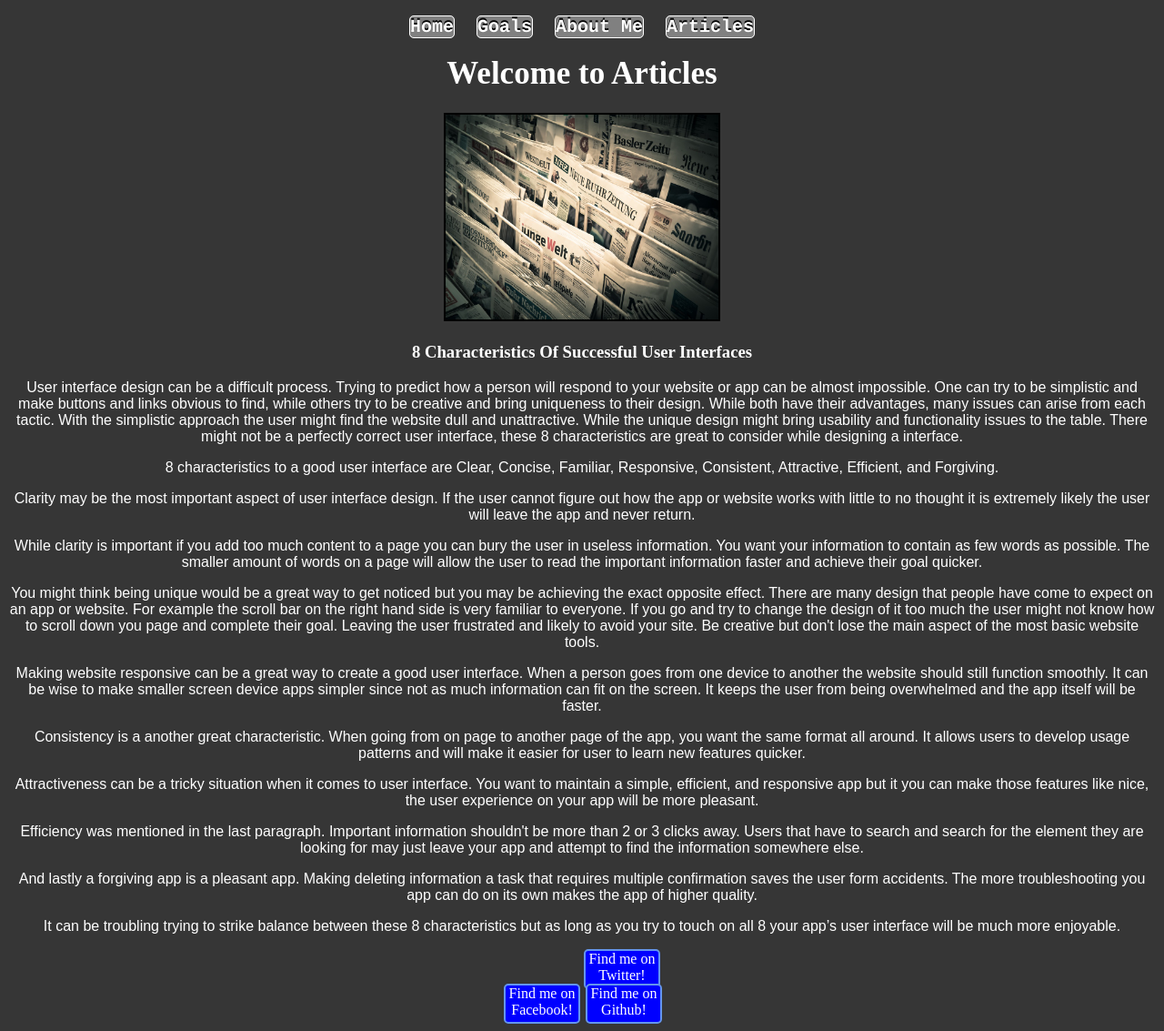
After one commit to CodeMorrow/personal-website, a PHP site: page /articles.html in a window 1280 px wide. The commit adds this page. Shown: the whole page at 91% size. Run offline with PHP 8.4, Linux system fonts and the light colour scheme.

Commit message:
add article page

```diff
--- /dev/null
+++ b/articles.html
@@ -0,0 +1,55 @@
+<!DOCTYPE html>
+<html>
+	<head>
+		<link type="text/css" rel="stylesheet" href="style.css"/>
+		<title>Articles</title>
+	</head>
+
+	<nav>
+		<h2><a href="http://CodeMorrow.omahacodeschool.com/index.html">Home</a></h2>
+		<h2><a href="http://CodeMorrow.omahacodeschool.com">Goals</a></h2>
+		<h2><a href="http://CodeMorrow.omahacodeschool.com">About Me</a></h2>
+		<h2><a href="http://CodeMorrow.omahacodeschool.com/articles.html">Articles</a></h2>
+	</nav>
+
+	<body>
+		<h1>Welcome to Articles</h1>
+			<img id= "newspaper" src="images/newspaper.jpg"/>
+		<h3>8 Characteristics Of Successful User Interfaces</h3>
+		<p>User interface design can be a difficult process. Trying to predict how a person will respond to your website or app can be almost impossible. One can try to be simplistic and make buttons and links obvious to find, while others try to be creative and bring uniqueness to their design. While both have their advantages, many issues can arise from each tactic. With the simplistic approach the user might find the website dull and unattractive. While the unique design might bring usability and functionality issues to the table. There might not be a perfectly correct user interface, these 8 characteristics are great to consider while designing a interface.</p>
+
+		<p>8 characteristics to a good user interface are Clear, Concise, Familiar, Responsive, Consistent, Attractive, Efficient, and Forgiving.</p>
+
+		<p>Clarity may be the most important aspect of user interface design. If the user cannot figure out how the app or website works with little to no thought it is extremely likely the user will leave the app and never return.</p>
+
+		<p>While clarity is important if you add too much content to a page you can bury the user in useless information. You want your information to contain as few words as possible. The smaller amount of words on a page will allow the user to read the important information faster and achieve their goal quicker.</p>
+
+		<p>You might think being unique would be a great way to get noticed but you may be achieving the exact opposite effect. There are many design that people have come to expect on an app or website. For example the scroll bar on the right hand side is very familiar to everyone. If you go and try to change the design of it too much the user might not know how to scroll down you page and complete their goal. Leaving the user frustrated and likely to avoid your site. Be creative but don't lose the main aspect of the most basic website tools.</p>
+
+		<p>Making website responsive can be a great way to create a good user interface. When a person goes from one device to another the website should still function smoothly.  It can be wise to make smaller screen device apps simpler since not as much information can fit on the screen. It keeps the user from being overwhelmed and the app itself will be faster.</p>
+
+		<p>Consistency is a another great characteristic. When going from on page to another page of the app, you want the same format all around. It allows users to develop usage patterns and will make it easier for user to learn new features quicker.</p>
+
+		<p>Attractiveness can be a tricky situation when it comes to user interface. You want to maintain a simple, efficient, and responsive app but it you can make those features like nice, the user experience on your app will be more pleasant.</p>
+
+		<p>Efficiency was mentioned in the last paragraph. Important information shouldn't be more than 2 or 3 clicks away. Users that have to search and search for the element they are looking for may just leave your app and attempt to find the information somewhere else.</p>
+
+		<p>And lastly a forgiving app is a pleasant app. Making deleting information a task that requires multiple confirmation saves the user form accidents. The more troubleshooting you app can do on its own makes the app of higher quality.</p>
+
+		<p>It can be troubling trying to strike balance between these 8 characteristics but as long as you try to touch on all 8 your app’s user interface will be much more enjoyable. </p>
+	</body>
+
+	<footer><!--Link to My Facebook Page -->
+		<div id="facebook" class="footlink">
+		    <a class="social_media" href="https://www.facebook.com/JMorrow16/" target="_blank">Find me on Facebook!</a>
+		</div>
+
+		<!--Link to My Twitter Page -->
+		<div id="twitter" class="footlink">
+		    <a class="social_media" href="https://twitter.com/Code_Morrow" target="_blank">Find me on Twitter!</a>
+
+		<!--Link to My Github Page -->
+		<div id="github" class="footlink">
+		    <a class="social_media" href="https://github.com/CodeMorrow" target="_blank">Find me on Github!</a>
+    </footer>
+</html>
--- a/style.css
+++ b/style.css
@@ -12,10 +12,19 @@ body {
 
 }
 
-img {
+p {
+    font-family: Arial;
+}
+
+#me {
     width: 100px;
     border: 2px solid black;
     border-radius: 50%;
+}
+
+#newspaper {
+    width: 300px;
+    border: 2px solid black;
 }
 
 h1 {
@@ -75,8 +84,6 @@ div.footlink:hover {
     border-style:solid;
     border-width:2px;
     border-radius:5px;
-    margin:auto;
-    display:inline-block;
     text-shadow: 1px 1px 2px lightgray;
 
 }
```
Also changed, not shown: Index.HTML (+5 -5 lines), images/newspaper.jpg (added).
